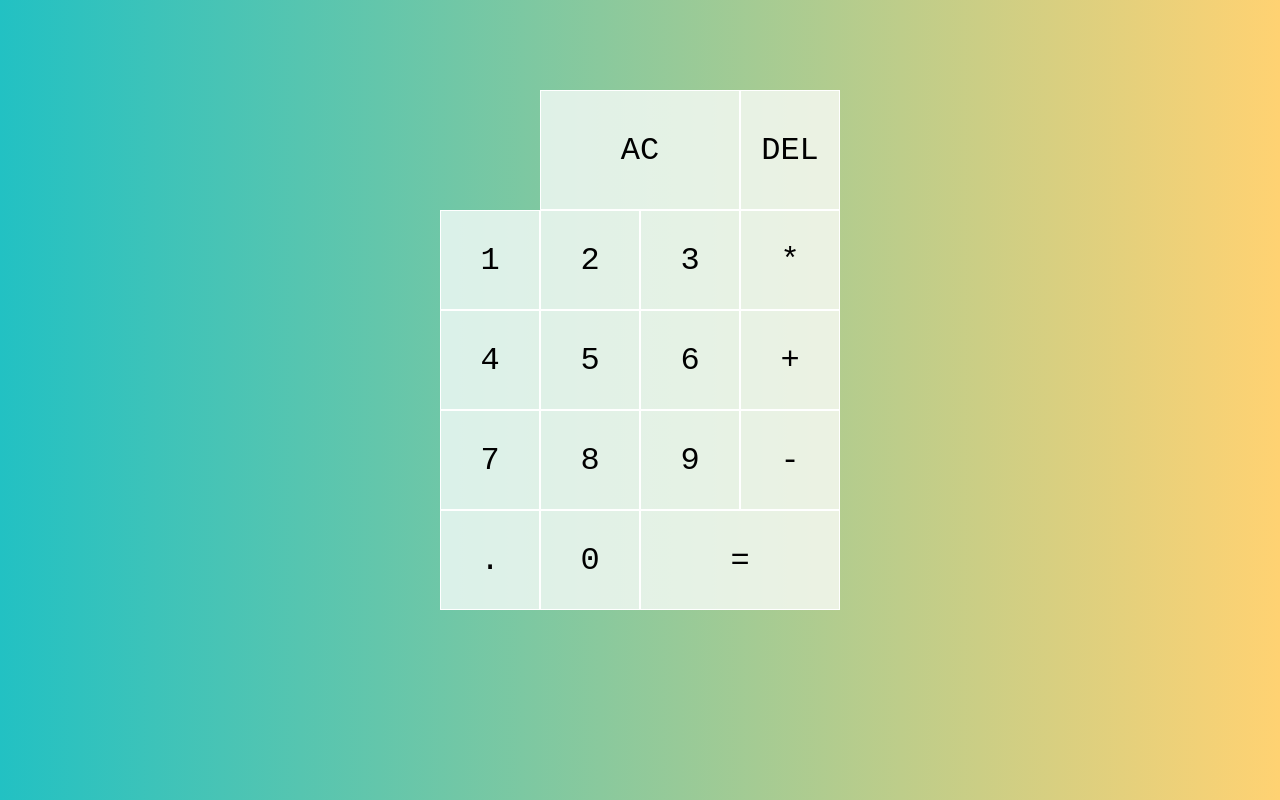
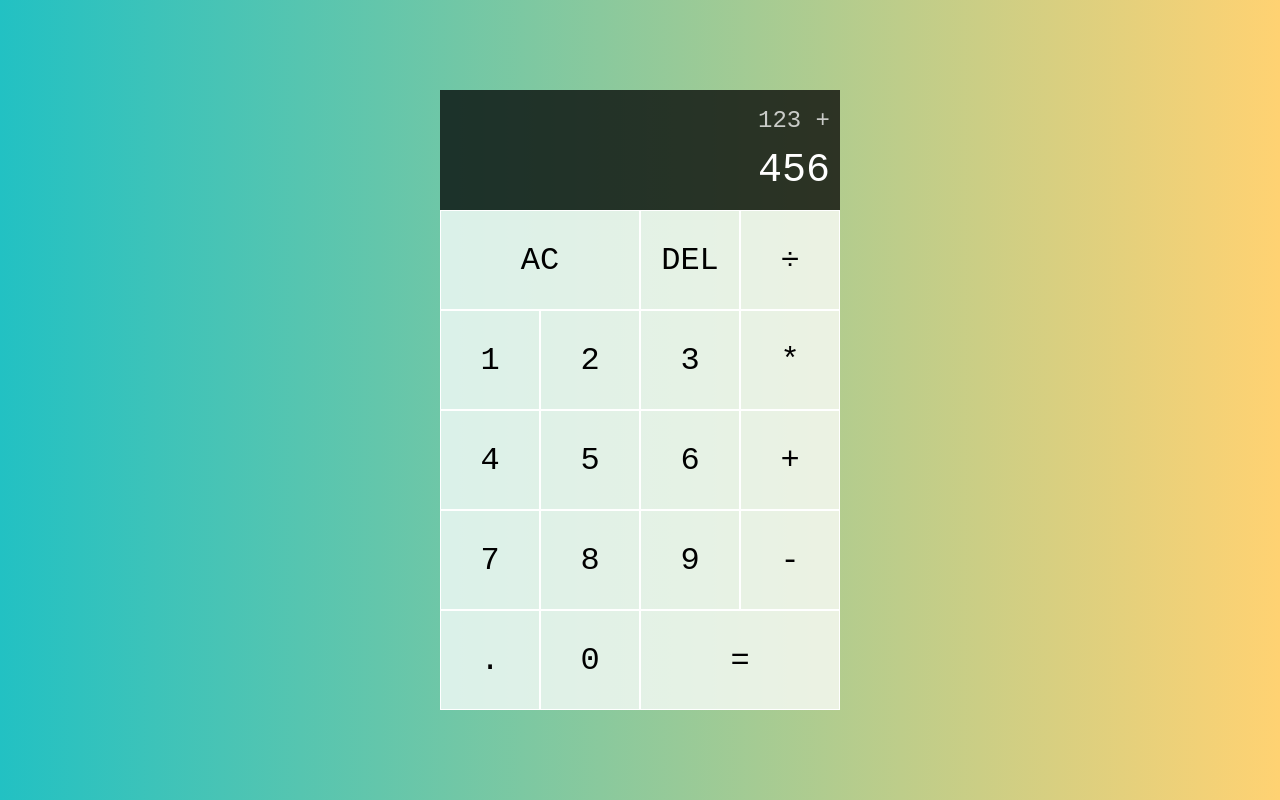
Before and after one commit to loophalen/js-calculator, a plain HTML site: page index.html in a window 1280 px wide. Drawn offline with Linux system fonts and the light colour scheme.

Commit message:
updated buttons and sytlings update

```diff
--- a/index.html
+++ b/index.html
@@ -16,11 +16,12 @@
     <body>
        <div class="calculator-grid">
            <div class="output">
-               <div class="previous-operand"></div>
-               <div class="current-operand"></div>
+               <div class="previous-operand">123 +</div>
+               <div class="current-operand">456</div>
            </div>
            <button class="span-two">AC</button>
            <button>DEL</button>
+           <button>÷</button>
            <button>1</button>
            <button>2</button>
            <button>3</button>
--- a/styles.css
+++ b/styles.css
@@ -36,3 +36,25 @@ body {
 .span-two {
   grid-column: span 2;
 }
+
+.output {
+  grid-column: 1 / -1;
+  background-color: rgba(0, 0, 0, 0.75);
+  display: flex;
+  align-items: flex-end;
+  justify-content: space-around;
+  flex-direction: column;
+  padding: 10px;
+  word-wrap: break-word;
+  word-break: break-all;
+}
+
+.output .previous-operand {
+  color: rgba(255, 255, 255, 0.75);
+  font-size: 1.5rem;
+}
+
+.output .current-operand {
+  color: white;
+  font-size: 2.5rem;
+}
```
